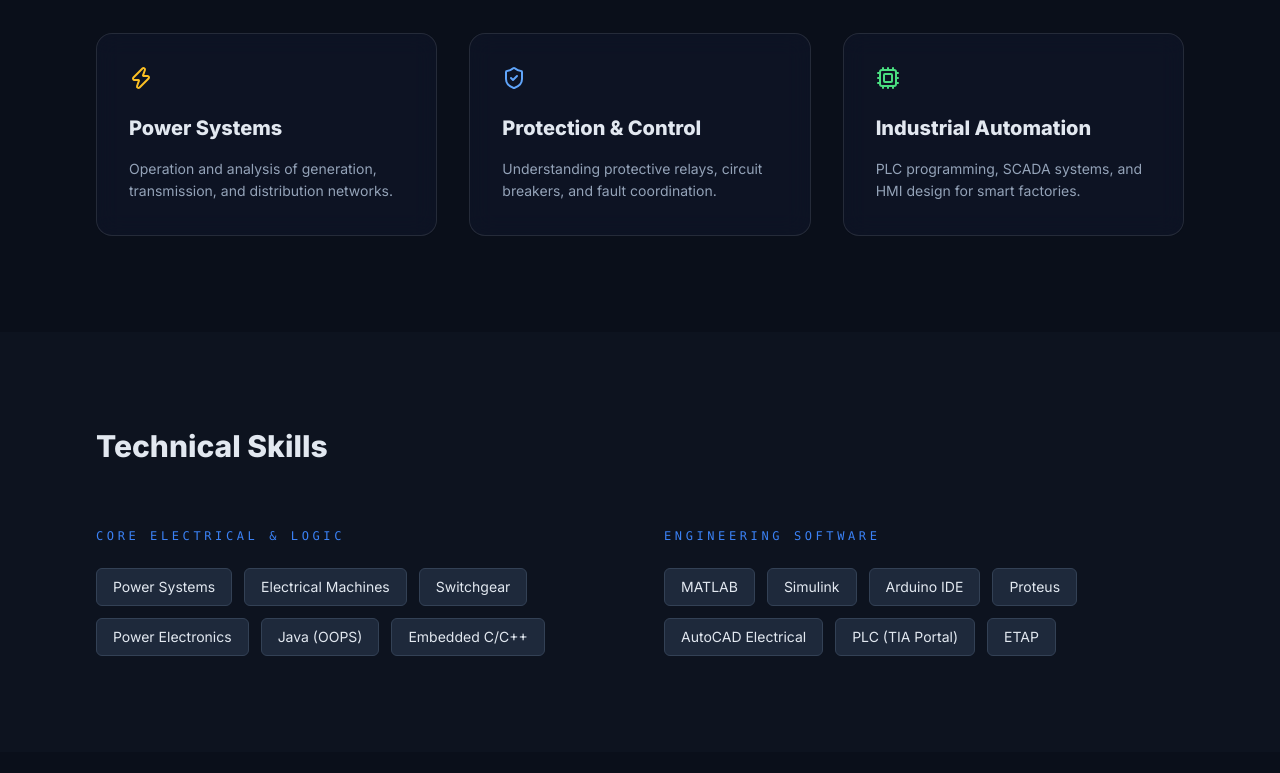
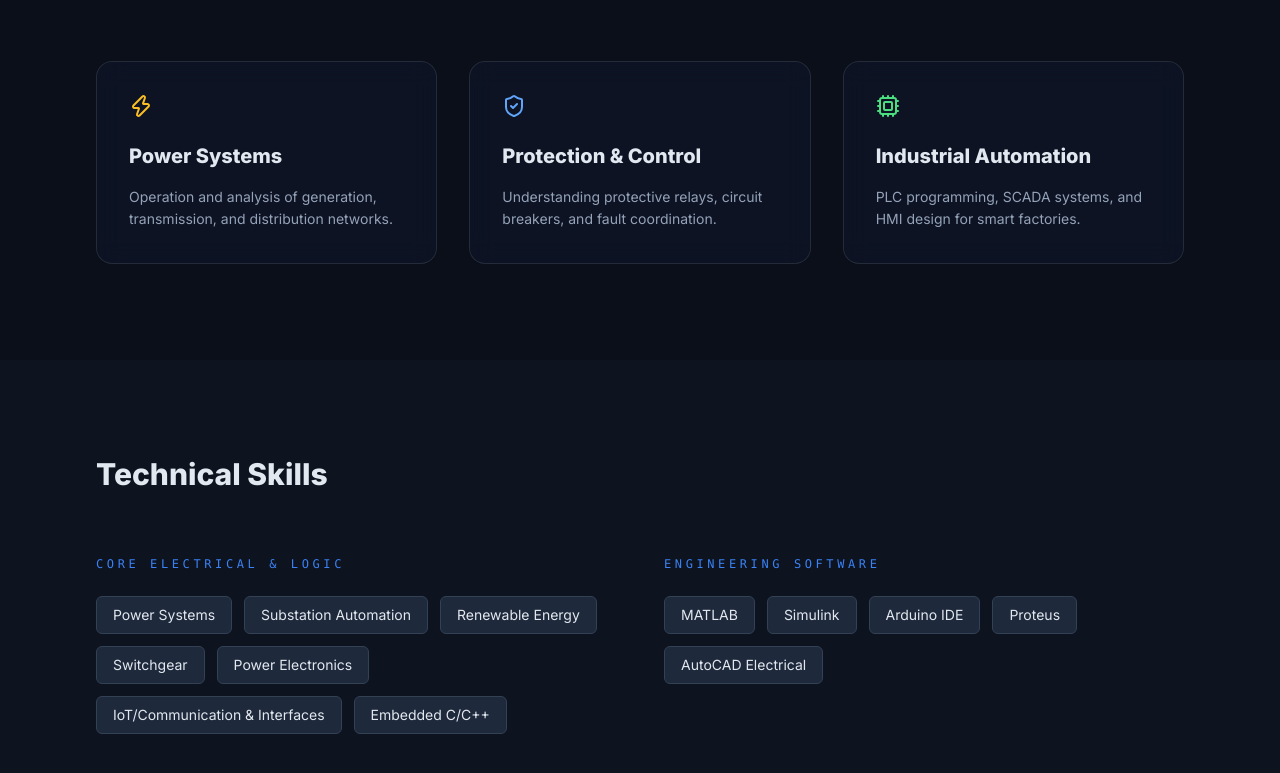
Before and after one commit to parthi005/Portfolio-01, a plain HTML site: page index.html in a window 1280 px wide. Shown: the part 1949-2722 px from the top of the page. Drawn offline with nearby package versions, Linux system fonts and the light colour scheme; animation ran at ten frames a second.

Commit message:
Update index.html

```diff
--- a/index.html
+++ b/index.html
@@ -169,7 +169,7 @@
                     </div>
                     <div>
                         <p class="text-blue-500 mb-1 uppercase tracking-tighter">Location</p>
-                        <p class="text-xl font-bold text-white">Tamil Nadu, India</p>
+                        <p class="text-xl font-bold text-white">Pollachi, Tamil Nadu,</p>
                     </div>
                 </div>
             </div>
@@ -255,15 +255,16 @@
             <h2 class="text-3xl font-bold mb-16">Technical Skills</h2>
 
             <div class="grid grid-cols-1 md:grid-cols-2 gap-12">
-                <!-- Core Electrical -->
+                <!-- Core Area -->
                 <div class="space-y-6">
                     <h3 class="text-xs font-mono uppercase tracking-[0.3em] text-blue-500">Core Electrical & Logic</h3>
                     <div class="flex flex-wrap gap-3">
                         <span class="px-4 py-2 bg-slate-800 rounded-md border border-slate-700 text-sm">Power Systems</span>
-                        <span class="px-4 py-2 bg-slate-800 rounded-md border border-slate-700 text-sm">Electrical Machines</span>
+                        <span class="px-4 py-2 bg-slate-800 rounded-md border border-slate-700 text-sm">Substation Automation</span>
+                        <span class="px-4 py-2 bg-slate-800 rounded-md border border-slate-700 text-sm">Renewable Energy</span>
                         <span class="px-4 py-2 bg-slate-800 rounded-md border border-slate-700 text-sm">Switchgear</span>
                         <span class="px-4 py-2 bg-slate-800 rounded-md border border-slate-700 text-sm">Power Electronics</span>
-                        <span class="px-4 py-2 bg-slate-800 rounded-md border border-slate-700 text-sm">Java (OOPS)</span>
+                        <span class="px-4 py-2 bg-slate-800 rounded-md border border-slate-700 text-sm">IoT/Communication & Interfaces</span>
                         <span class="px-4 py-2 bg-slate-800 rounded-md border border-slate-700 text-sm">Embedded C/C++</span>
                     </div>
                 </div>
@@ -277,8 +278,6 @@
                         <span class="px-4 py-2 bg-slate-800 rounded-md border border-slate-700 text-sm">Arduino IDE</span>
                         <span class="px-4 py-2 bg-slate-800 rounded-md border border-slate-700 text-sm">Proteus</span>
                         <span class="px-4 py-2 bg-slate-800 rounded-md border border-slate-700 text-sm">AutoCAD Electrical</span>
-                        <span class="px-4 py-2 bg-slate-800 rounded-md border border-slate-700 text-sm">PLC (TIA Portal)</span>
-                        <span class="px-4 py-2 bg-slate-800 rounded-md border border-slate-700 text-sm">ETAP</span>
                     </div>
                 </div>
             </div>
```
